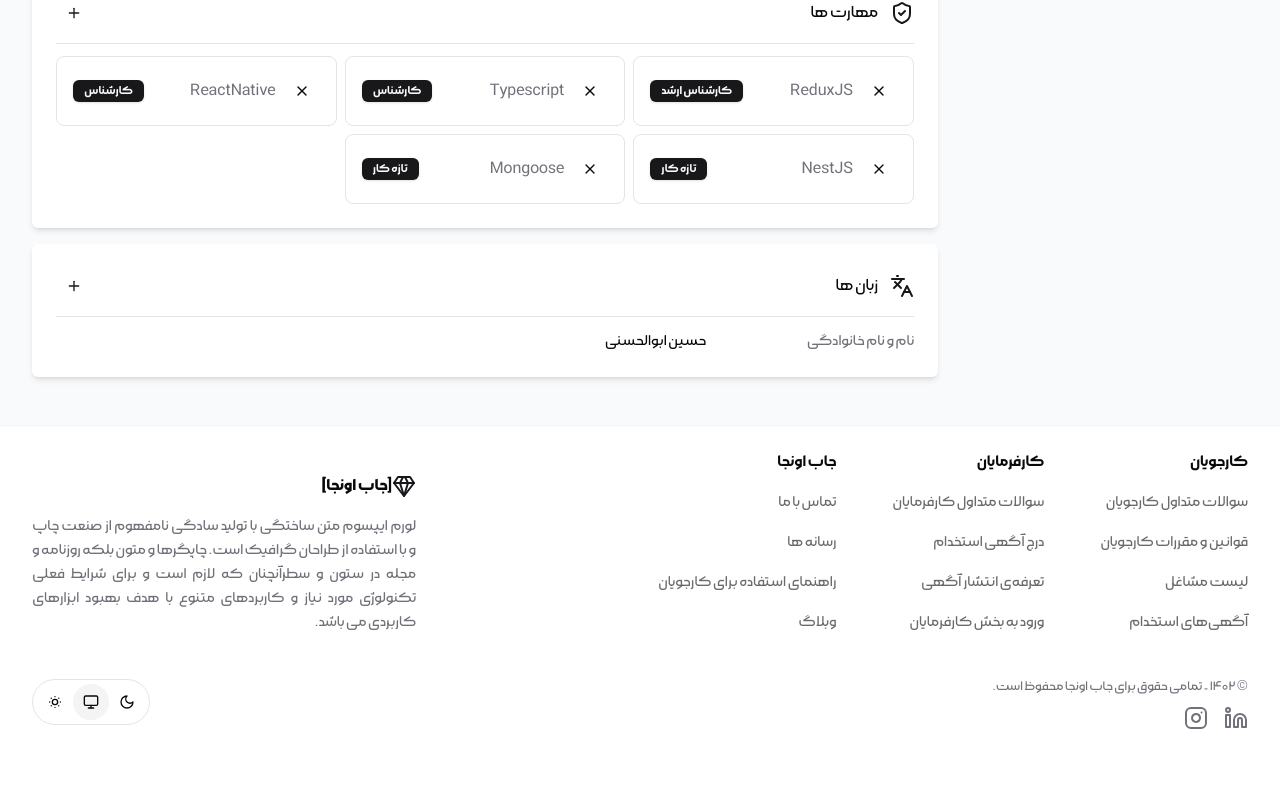
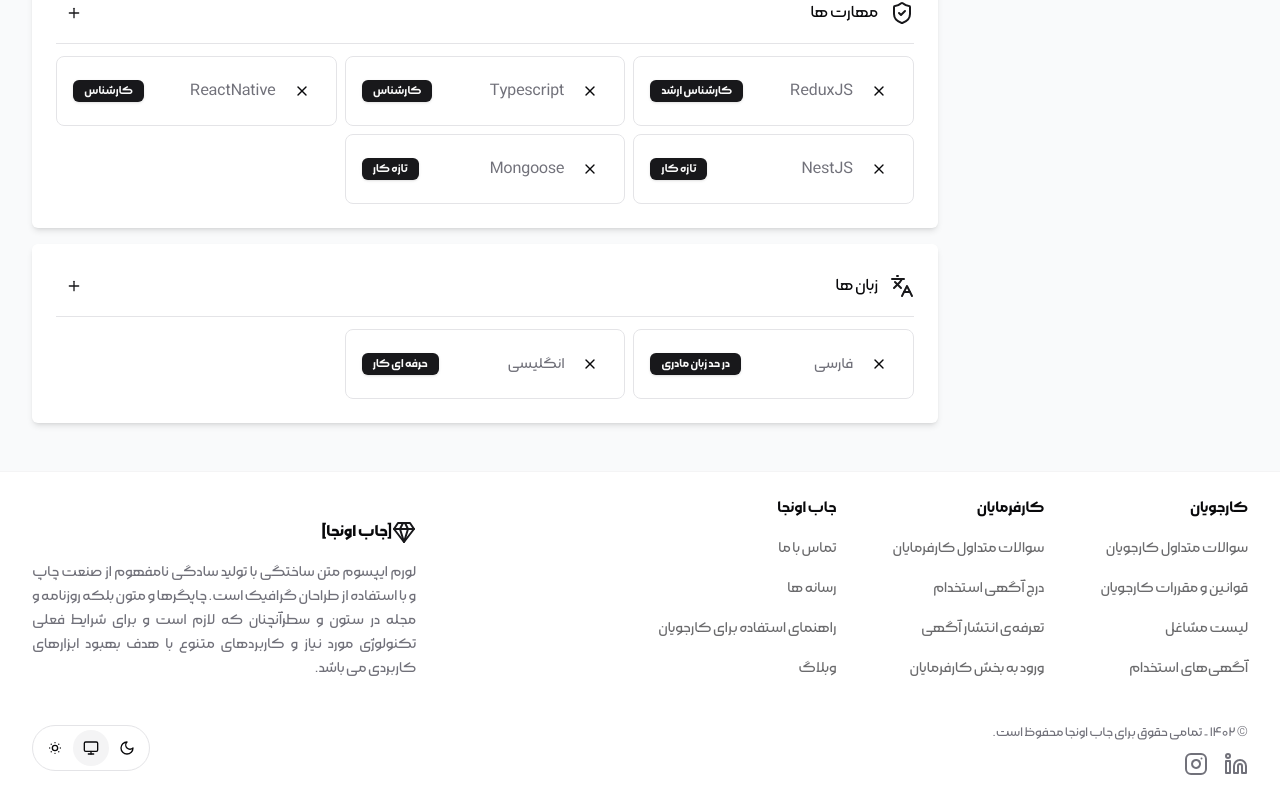
Before and after one commit to hoseinABH/Next-Job-Board, a Next.js app: page /cv-maker in a window 1280 px wide. Shown: the part 1209-2009 px from the top of the page. Before the commit the page ends 1963 px from the top, so only its background shows below. Built offline with nearby package versions, Linux system fonts and the light colour scheme.

Commit message:
feat:add language section

```diff
--- a/src/app/(dashboard)/cv-maker/_components/shared/languages.tsx
+++ b/src/app/(dashboard)/cv-maker/_components/shared/languages.tsx
@@ -1,23 +1,49 @@
 // UI Frameworks
-import { Languages as LanguagesIcon } from 'lucide-react';
+import { Languages as LanguagesIcon, X as RemoveIcon } from 'lucide-react';
+// Common components
+import IconButton from '@/components/icon-button';
+import { Badge } from '@/components/ui/badge';
 // Local components
 import SectionWrapper from './section-wrapper';
+// Types
+import type { Language, LanguageLevel } from '@/types/job-seeker';
 
-const infoRows = [
+const mapLanguageLevel: Record<LanguageLevel, string> = {
+  beginner: 'مبتدی',
+  intermediate: 'متوسط',
+  fluent: 'در حد زبان مادری',
+  expert: 'حرفه ای کار',
+};
+
+const languages: Language[] = [
   {
-    title: 'نام و نام خانوادگی',
-    value: 'حسین ابوالحسنی',
+    id: 1,
+    name: 'فارسی',
+    level: 'fluent',
+  },
+  {
+    id: 2,
+    name: 'انگلیسی',
+    level: 'expert',
   },
 ];
 
 export default function Languages() {
   return (
     <SectionWrapper icon={LanguagesIcon} title="زبان ها" id="languages">
-      <div className="flex flex-col gap-y-6">
-        {infoRows.map((info) => (
-          <div key={info.value} className="flex items-center">
-            <p className="text-muted-foreground w-52">{info.title}</p>
-            <p>{info.value}</p>
+      <div className="grid grid-cols-1 xl:grid-cols-3 gap-2">
+        {languages.map((lang) => (
+          <div
+            key={lang.id}
+            className="flex items-center border justify-between gap-x-2 rounded-lg p-4"
+          >
+            <div className="flex items-center gap-x-2">
+              <IconButton title="حذف">
+                <RemoveIcon className="w-4 h-4" />
+              </IconButton>
+              <p className="text-muted-foreground">{lang.name}</p>
+            </div>
+            <Badge>{mapLanguageLevel[lang.level]}</Badge>
           </div>
         ))}
       </div>
--- a/src/types/job-seeker.ts
+++ b/src/types/job-seeker.ts
@@ -27,3 +27,9 @@ export interface Skill {
   name: string;
   level: SkillLevel;
 }
+export type LanguageLevel = 'beginner' | 'intermediate' | 'expert' | 'fluent';
+export interface Language {
+  id: number;
+  name: string;
+  level: LanguageLevel;
+}
```
